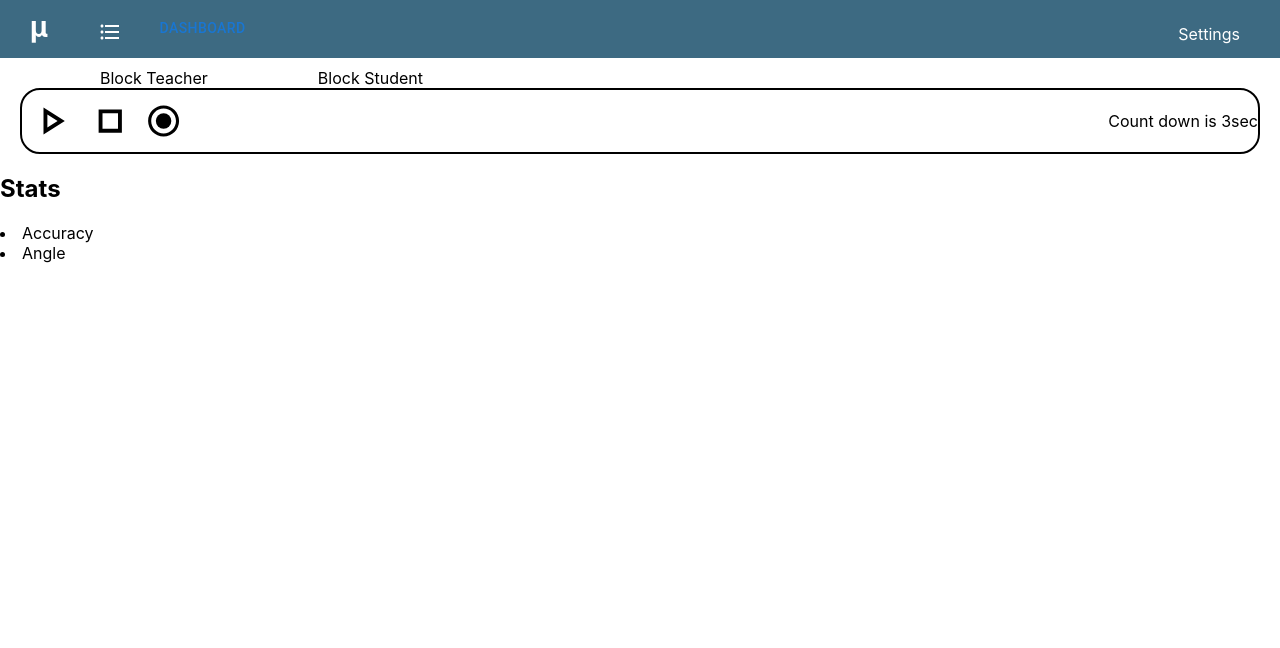
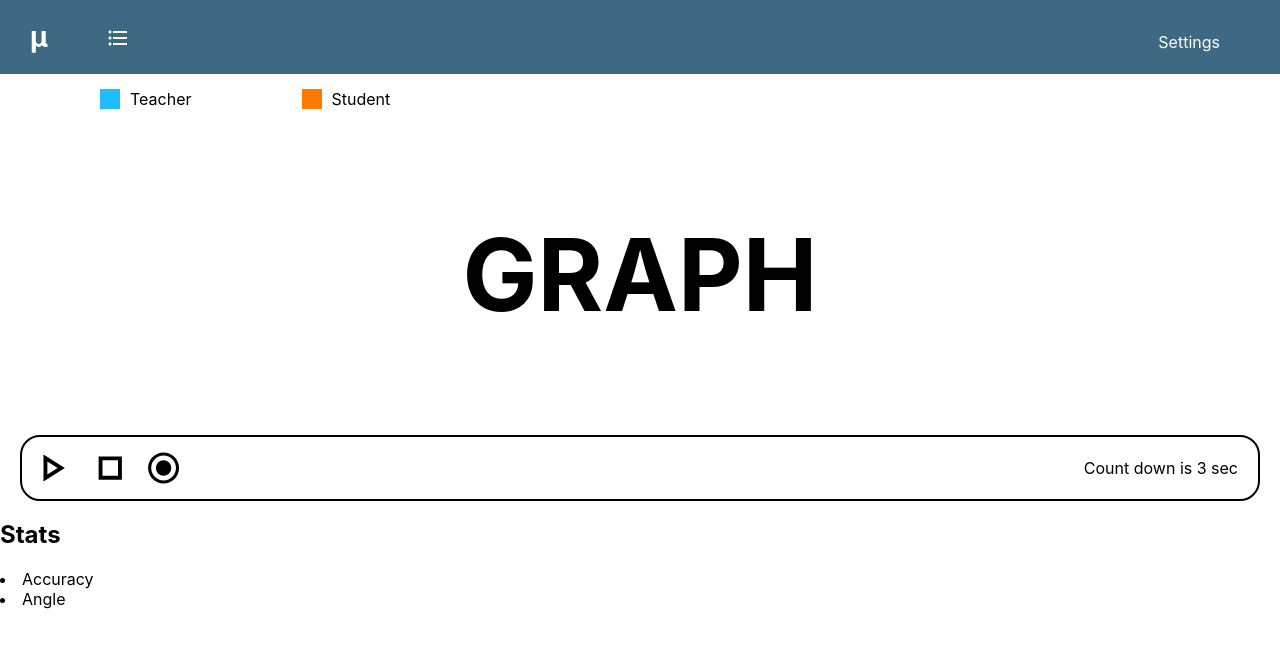
Before and after one commit to beeryce7/Mugic-Bowing-Application, a React (Create React App) app in the folder app/: page / in a window 1280 px wide. Both pictures are taken after a click on the element "Record". Shown: the top 648 px of the page. Built offline with nearby package versions, Linux system fonts and the light colour scheme.

Commit message:
Added Graph Placeholder, added block color, centered headers

```diff
--- a/app/src/components/PlaySession/BasicMenu.js
+++ b/app/src/components/PlaySession/BasicMenu.js
@@ -2,6 +2,7 @@ import * as React from 'react';
 import Button from '@mui/material/Button';
 import Menu from '@mui/material/Menu';
 import MenuItem from '@mui/material/MenuItem';
+import FormatListBulletedIcon from '@mui/icons-material/FormatListBulleted';
 
 export default function BasicMenu() {
   const [anchorEl, setAnchorEl] = React.useState(null);
@@ -22,7 +23,7 @@ export default function BasicMenu() {
         aria-expanded={open ? 'true' : undefined}
         onClick={handleClick}
       >
-        Dashboard
+      <div className="nav-item"><FormatListBulletedIcon style={{ color: 'white' }} /></div>
       </Button>
       <Menu
         id="basic-menu"
--- a/app/src/components/PlaySession/Header.js
+++ b/app/src/components/PlaySession/Header.js
@@ -1,6 +1,5 @@
 import React from 'react';
 import './SessionState.css'; // Import your CSS file for styling
-import FormatListBulletedIcon from '@mui/icons-material/FormatListBulleted';
 import { Link } from "react-router-dom";
 import BasicMenu from './BasicMenu';
 
@@ -8,11 +7,10 @@ const Header = () => {
   return (
     <div className="header">
       <div className="nav-items">
-        <div className="logo"><Link to="/">μ</Link></div>
-        <div className="nav-item"><FormatListBulletedIcon style={{ color: 'white' }} /></div>
+        <div className="new-logo"><Link to="/">μ</Link></div>
         <BasicMenu/>
       </div>
-      <div className="nav-item"><Link to="/settings">Settings</Link> </div>
+      <div className="new-recenter"><div className="nav-item"><Link to="/settings">Settings</Link> </div></div>
     </div>
   );
 };
--- a/app/src/components/PlaySession/SessionState.css
+++ b/app/src/components/PlaySession/SessionState.css
@@ -17,3 +17,38 @@
     margin-left: 20px;
     margin-right: 20px;
 }
+
+
+
+.new-graph {
+    display: flex;
+    margin:  100px;
+    font-size: 100px;
+    justify-content: center;
+    align-items: center;
+    font-weight: var(--main-font-weight);
+}
+
+
+.new-logo {
+    display: flex;
+    margin: 0 20px;
+    font-size: 28px;
+    justify-content: center;
+    align-items: center;
+    font-weight: var(--main-font-weight);
+}
+
+
+.new-recenter
+{
+    display: flex;
+    margin: 0 20px;
+    justify-content: center;
+    align-items: center;
+}
+
+.offset-left
+{
+    margin-right: 20px;
+}
--- a/app/src/components/PlaySession/SessionState.js
+++ b/app/src/components/PlaySession/SessionState.js
@@ -10,7 +10,7 @@ const SessionState = () => {
         <div className="media-items">
           <MediaControl/>
         </div>
-        <div>Count down is 3sec</div>
+        <div className="offset-left">Count down is 3 sec</div>
       </div>
 
     </div>
--- a/app/src/pages/PlaySession/PlaySession.css
+++ b/app/src/pages/PlaySession/PlaySession.css
@@ -22,3 +22,27 @@
     display: inline-block;
     margin-right: 10px;
 }
+
+.key {
+    display: flex;
+    align-items: center;
+    margin: 5px 0;
+}
+
+.color-block-teacher {
+    width: 20px;
+    height: 20px;
+    background-color: #1FBCFF; /* Default color, can be overridden inline */
+    margin-right: 10px;
+}
+
+.color-block-student {
+    width: 20px;
+    height: 20px;
+    background-color: #FF7A00; /* Default color, can be overridden inline */
+    margin-right: 10px;
+}
+
+.key-text {
+    font-size: 16px;
+}
--- a/app/src/pages/PlaySession/PlaySession.js
+++ b/app/src/pages/PlaySession/PlaySession.js
@@ -9,8 +9,9 @@ const PlaySession = () => {
   return (
     <div>
     <Header/>
-    <div className="top-graph">Block Teacher</div>
-    <div className="top-graph">Block Student</div>
+    <div className="top-graph"><div className="key"><div class="color-block-teacher"></div>Teacher</div></div>
+    <div className="top-graph"><div className="key"><div class="color-block-student"></div>Student</div></div>
+    <div className="new-graph">GRAPH</div>
 
     <SessionState/>
     <h2>Stats</h2>
```
